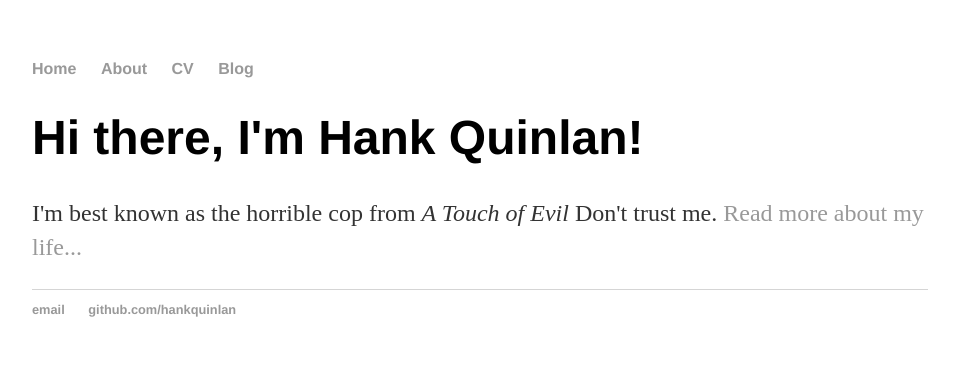
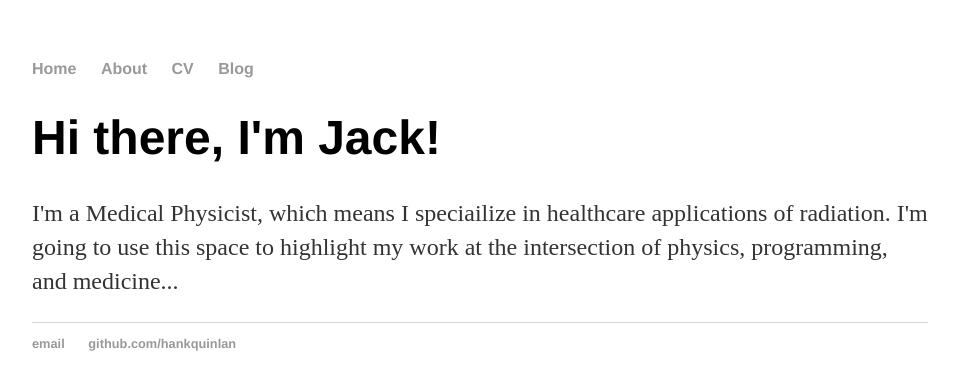
Before and after one commit to jpneylon/jpneylon.github.io, a Jekyll site: the page built from index.html, in a window 1280 px wide. Shown: the top 390 px of the page, without its empty margins (160-1117 px from the left). Built offline with Jekyll 4.4.1, drawn with Linux system fonts in a browser that asks for light colours.

Commit message:
Update index.html

```diff
--- a/index.html
+++ b/index.html
@@ -1,8 +1,8 @@
 ---
 layout: default
-title: Hank Quinlan, Horrible Cop
+title: Jacko, Physicist
 ---
 <div class="blurb">
-	<h1>Hi there, I'm Hank Quinlan!</h1>
-	<p>I'm best known as the horrible cop from <em>A Touch of Evil</em> Don't trust me. <a href="/about">Read more about my life...</a></p>
+	<h1>Hi there, I'm Jack!</h1>
+	<p>I'm a Medical Physicist, which means I speciailize in healthcare applications of radiation. I'm going to use this space to highlight my work at the intersection of physics, programming, and medicine...</a></p>
 </div><!-- /.blurb -->
```
